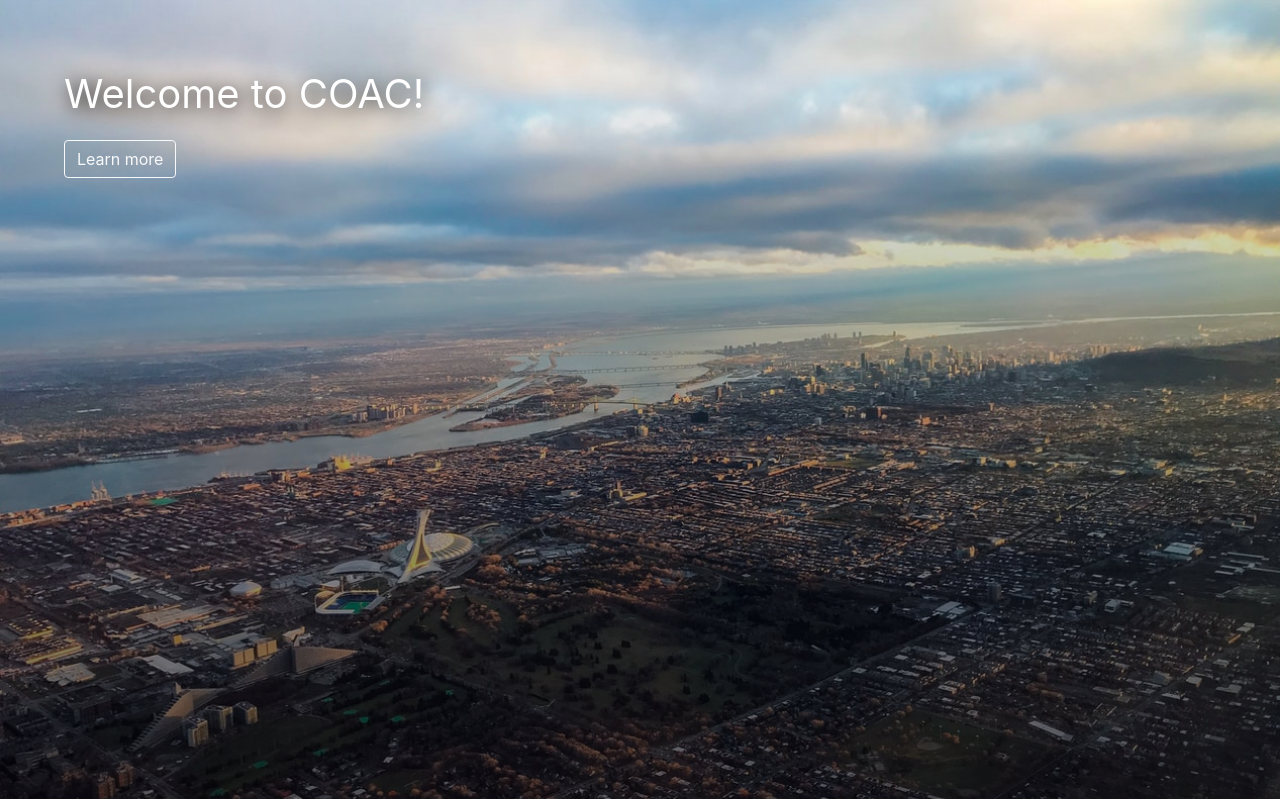
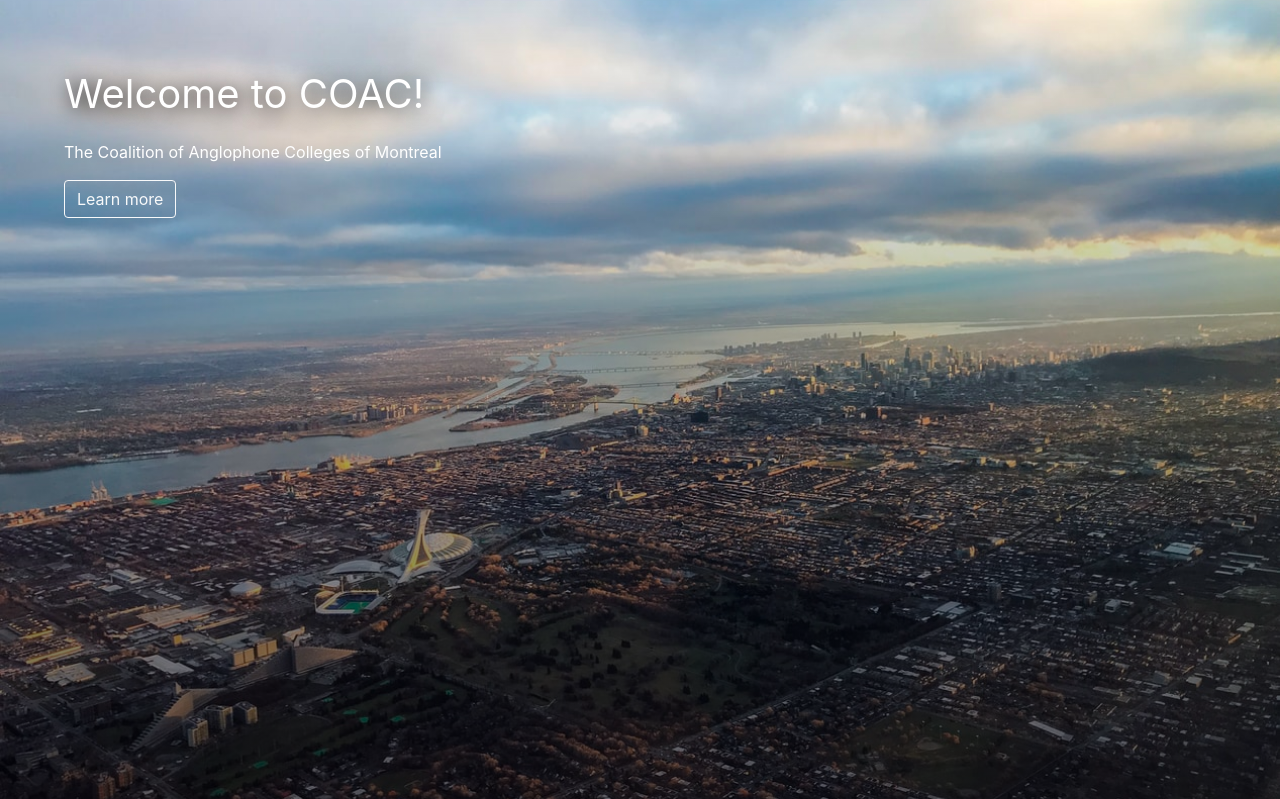
Before and after one commit to TheFloatingString/coac-website, a Flask app: page / in a window 1280 px wide. Shown: the part 76-875 px from the top of the page. Run offline with Flask 2, Linux system fonts and the light colour scheme; data that the repository does not hold is empty; parts of the project's set-up code (start-up, migrations or seed data) failed here and were passed over; some libraries are stand-ins or nearby versions.

Commit message:
Edit homepage

```diff
--- a/templates/home.html
+++ b/templates/home.html
@@ -8,6 +8,7 @@ COAC
 
 <div id="home-splash">
 	<p style="color:white;font-size: 40px; text-shadow: 2px 2px 20px black;">Welcome to COAC!</p>
+	<p style="color:white;">The Coalition of Anglophone Colleges of Montreal</p>
 	<a class="btn btn-outline-light" href="/about" >Learn more</a>
 </div>
 
```
